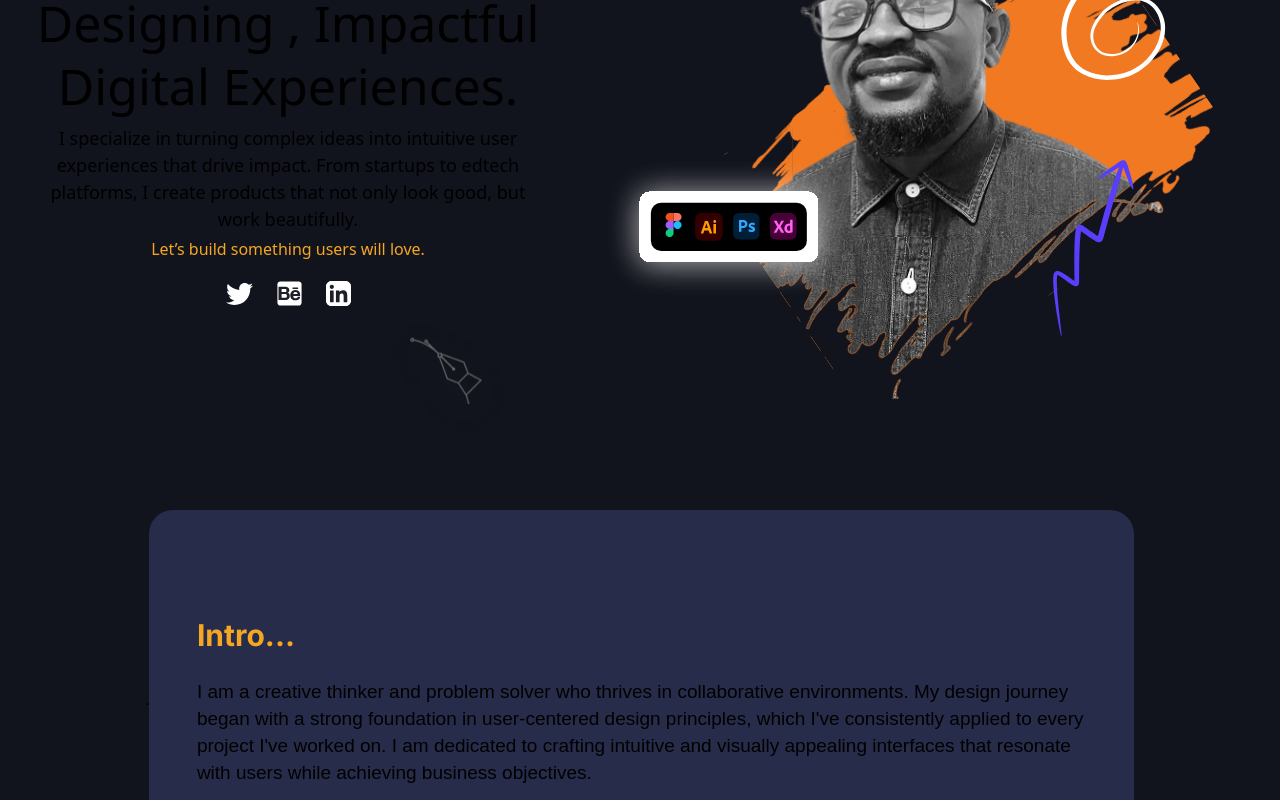
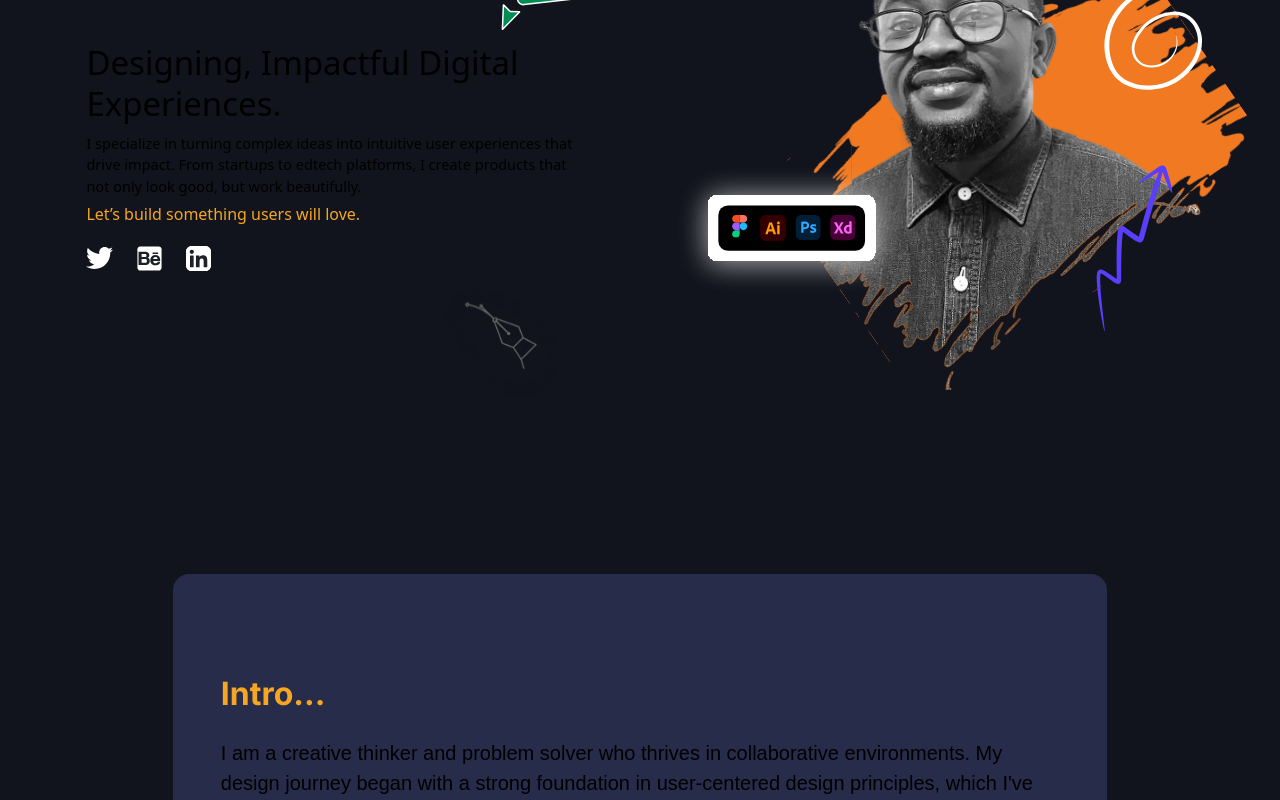
Before and after one commit to DannyJoy01/Blendix, a React (Vite) app: page / in a window 1280 px wide. Shown: the part 280-1080 px from the top of the page. Built offline with nearby package versions, Linux system fonts and the light colour scheme; a web font is replaced by a local one.

Commit message:
latest commit

```diff
--- a/src/components/blendix-landing-page/landing-page.jsx
+++ b/src/components/blendix-landing-page/landing-page.jsx
@@ -8,28 +8,28 @@ import LandingPgImg from "../../assets/icon/landingPgImg.jsx";
 
 const LandingPage = () => {
   return (
-    <div className="w-full flex flex-col pt-[120px] gap-8 md:flex-row justify-end items-center md:gap-16 mx-auto md:pt-[70px] m:flex-col m:justify-center">
+    <div className="w-full flex flex-col pt-[120px] gap-8 md:flex-row items-center md:gap-[80px] justify-end mx-auto md:pt-[120px]">
       {/* Left Section */}
-      <div className="w-full flex justify-center items-center md:w-[40%] flex-col pt-[40px] md:pt-[120px] m:w-full">
+      <div className="w-full flex justify-center items-center md:w-[40%] flex-col pt-[40px] md:pt-[120px]">
         <ClickBlendix />
 
-        <div className="w-full flex flex-col justify-center items-center gap-2">
-          <h1 className="w-[40%] text-[50px] leading-tight m:w-full m:text-[30px] mm:text-[34px] sm:text-[40px] md:text-[50px] text-center">
-            Designing , Impactful Digital Experiences.
+        <div className="w-full flex flex-col justify-center items-center gap-2 md:items-start">
+          <h1 className="w-[40%] m:w-full mm:text-[34px] sm:text-[40px] md:w-full text-[30px] md:text-[33px] leading-tight text-center md:text-start">
+            Designing, Impactful Digital Experiences.
           </h1>
 
-          <p className="w-[65%] font-normal text-[18px] text-center m:w-[95%] m:text-[14px] mm:text-[15px] sm:text-[16px] md:text-[18px]">
+          <p className="w-[65%] m:w-[95%] font-normal text-[14px] mm:text-[15px] sm:text-[16px] md:text-[14.5px] text-center md:text-start">
             I specialize in turning complex ideas into intuitive user
             experiences that drive impact. From startups to edtech platforms, I
             create products that not only look good, but work beautifully.
           </p>
 
-          <p className="text-dix_yellow text-[16px] leading-none m:text-[14px] mm:text-[15px] sm:text-[16px]">
+          <p className="text-dix_yellow text-[14px] mm:text-[15px] sm:text-[16px] md:text-[16px] text-center md:text-start leading-none">
             Let’s build something users will love.
           </p>
         </div>
 
-        <div className="hidden md:flex items-center gap-6 mt-6">
+        <div className="w-full hidden md:flex items-center gap-6 mt-6">
           <BlendixTwitter />
           <BlendixBehance />
           <BlendixLinkedln />
@@ -39,7 +39,7 @@ const LandingPage = () => {
       </div>
 
       {/* Right Section */}
-      <div className="w-[78%] md:w-[50%] md:mt-0 m:w-full m:mt-2 mm:mt-4 sm:mt-6">
+      <div className="w-[78%] md:w-[47%] md:mt-0 m:mt-2 mm:mt-4 sm:mt-6">
         <LandingPgImg />
       </div>
     </div>
--- a/src/components/introduction/introPage.jsx
+++ b/src/components/introduction/introPage.jsx
@@ -2,12 +2,12 @@ import React from "react";
 
 const IntroPage = () => {
   return (
-    <div className="w-full h-[280px] pt-[330px] pb-[200px] md:h-[350px] flex justify-center items-center md:pt-[250px] font-pop m:">.
-      <div className="w-[86%] p-14 rounded-3xl md:w-[77%] m:w-[100%] m:h-[390px] m:p-12 bg-dix_blue h-[450px] md:h-[380px] p-24 md:p-18 flex flex-col justify-center gap-5 items-start text-start rounded-2xl">
-        <h1 className="font-bold text-[30px] font-inter text-dix_yellow">
+    <div className="w-full pt-[330px] pb-[200px] h-[280px] md:h-[350px] m:pt-[350px] flex justify-center items-center font-pop">
+      <div className="w-[86%] md:w-[73%] m:w-full bg-dix_blue p-14 m:p-12 md:p-18 h-[450px] md:h-[380px] m:h-[390px] rounded-3xl md:rounded-2xl flex flex-col justify-center gap-5 items-start text-start">
+        <h1 className="font-bold text-[30px] m:text-[26px] md:text-[32px] font-inter text-dix_yellow">
           Intro...
         </h1>
-        <p className="font-mtn text-[18px] font-normal md:text-[19px] m:text-[16px] leading-[27px] md:leading-[27px] m:leading-[20px]">
+        <p className="font-mtn text-[18px] m:text-[20px] font-normal leading-[27px] m:leading-[22px] md:leading-[30px]">
           I am a creative thinker and problem solver who thrives in
           collaborative environments. My design journey began with a strong
           foundation in user-centered design principles, which I've consistently
```
